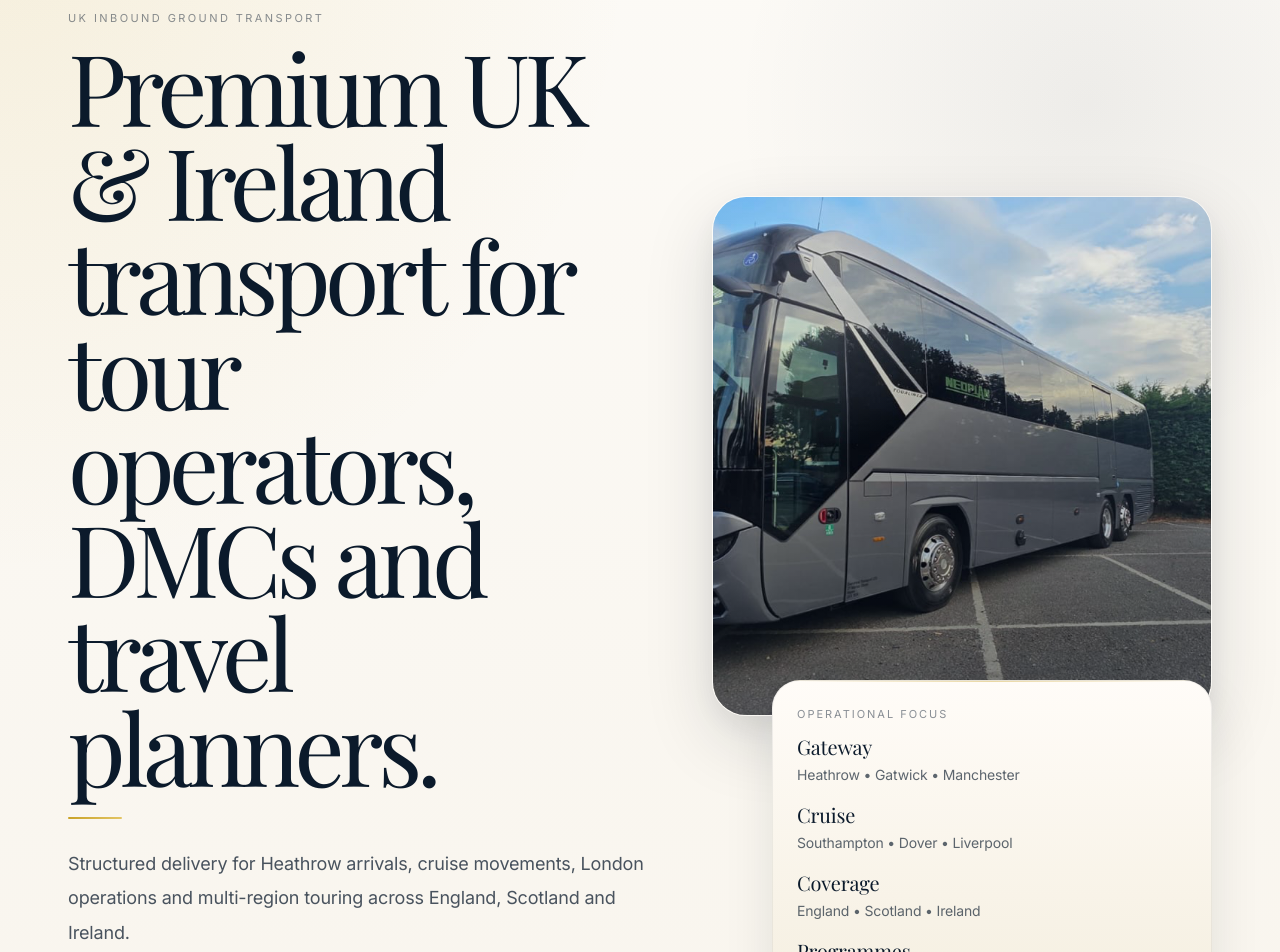
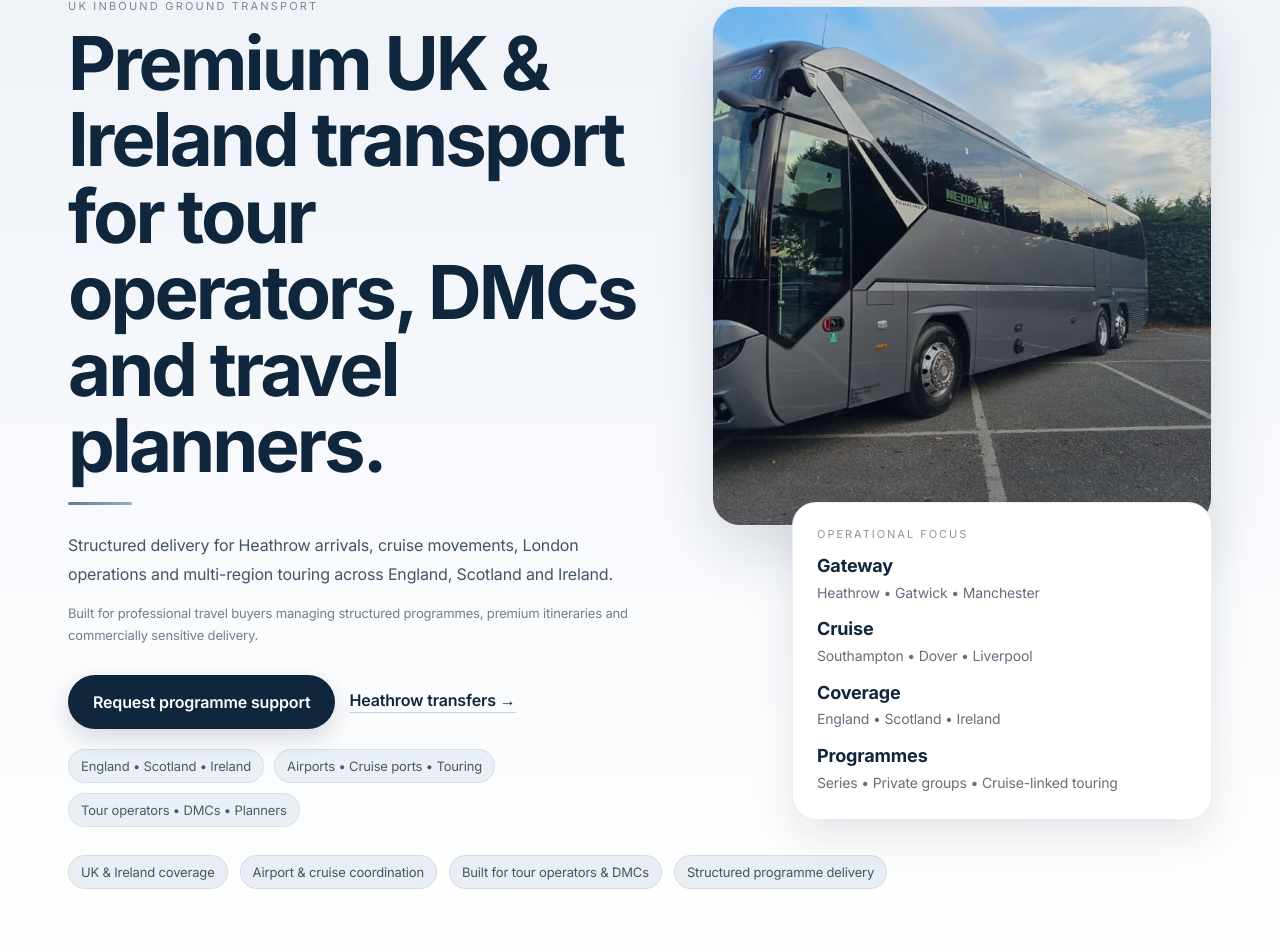
Before and after one commit to kandiahtk-crypto/Project-, a Next.js app: page / in a window 1280 px wide. Shown: the part 133-1085 px from the top of the page. Built offline with nearby package versions, Linux system fonts and the light colour scheme; a web font is replaced by a local one.

Commit message:
Update page.tsx

```diff
--- a/src/app/page.tsx
+++ b/src/app/page.tsx
@@ -10,7 +10,6 @@ const organizationSchema = {
   name: "UK Inbound Ground Transport",
   url: siteUrl,
   logo: `${siteUrl}/logo.png`,
-  sameAs: [],
   contactPoint: [
     {
       "@type": "ContactPoint",
@@ -44,10 +43,6 @@ const serviceSchema = {
   ],
   serviceType:
     "Group ground transport for tour operators, DMCs and travel planners",
-  audience: {
-    "@type": "BusinessAudience",
-    audienceType: "Tour operators, DMCs, travel planners",
-  },
 };
 
 const faqSchema = {
@@ -267,17 +262,16 @@ export default function HomePage() {
               </div>
 
               <div style={heroVisualStack}>
-                <div style={heroImageFrame} className="hero-image luxury-card">
+                <div style={heroImageFrame} className="hero-image premium-card">
                   <img
                     src="/hero-coach.png"
                     alt="Luxury UK touring coach"
                     style={heroImage}
                   />
                   <div style={heroImageOverlay} />
-                  <div style={heroImageGlow} />
                 </div>
 
-                <div style={heroFloatingCard} className="luxury-card">
+                <div style={heroFloatingCard} className="premium-card">
                   <p style={floatingEyebrow}>Operational focus</p>
 
                   <div style={floatingGrid}>
@@ -313,18 +307,12 @@ export default function HomePage() {
               </div>
             </div>
           </div>
-        </div>
-      </section>
 
-      <section style={proofStripSection}>
-        <div style={containerWide}>
           <div style={proofStrip}>
-            <span style={proofItem}>✔ UK &amp; Ireland coverage</span>
-            <span style={proofItem}>✔ Airport &amp; cruise coordination</span>
-            <span style={proofItem}>
-              ✔ Built for tour operators &amp; DMCs
-            </span>
-            <span style={proofItem}>✔ Structured programme delivery</span>
+            <span style={proofItem}>UK &amp; Ireland coverage</span>
+            <span style={proofItem}>Airport &amp; cruise coordination</span>
+            <span style={proofItem}>Built for tour operators &amp; DMCs</span>
+            <span style={proofItem}>Structured programme delivery</span>
           </div>
         </div>
       </section>
@@ -349,7 +337,7 @@ export default function HomePage() {
           </div>
 
           <div style={gatewayEditorialGrid} className="gateway-grid">
-            <div style={gatewayEditorialCard} className="luxury-card">
+            <div style={gatewayEditorialCard} className="premium-card">
               <div style={gatewayAccent} />
               <p style={gatewayHeading}>Airports</p>
 
@@ -394,7 +382,7 @@ export default function HomePage() {
               </div>
             </div>
 
-            <div style={gatewayEditorialCard} className="luxury-card">
+            <div style={gatewayEditorialCard} className="premium-card">
               <div style={gatewayAccent} />
               <p style={gatewayHeading}>Cruise ports</p>
 
@@ -471,7 +459,7 @@ export default function HomePage() {
         </div>
       </section>
 
-      <section style={sectionSoft}>
+      <section style={sectionTint}>
         <div style={containerWide}>
           <div style={sectionSplit} className="split-grid">
             <div>
@@ -490,7 +478,7 @@ export default function HomePage() {
             </div>
 
             <div style={planningGrid} className="feature-grid">
-              <article style={planningCard} className="luxury-card">
+              <article style={planningCard} className="premium-card">
                 <div style={cardAccent} />
                 <h3 style={cardTitle}>Programme-first approach</h3>
                 <p style={cardText}>
@@ -499,7 +487,7 @@ export default function HomePage() {
                 </p>
               </article>
 
-              <article style={planningCard} className="luxury-card">
+              <article style={planningCard} className="premium-card">
                 <div style={cardAccent} />
                 <h3 style={cardTitle}>Multi-region coordination</h3>
                 <p style={cardText}>
@@ -508,7 +496,7 @@ export default function HomePage() {
                 </p>
               </article>
 
-              <article style={planningCard} className="luxury-card">
+              <article style={planningCard} className="premium-card">
                 <div style={cardAccent} />
                 <h3 style={cardTitle}>Reliable delivery</h3>
                 <p style={cardText}>
@@ -541,7 +529,7 @@ export default function HomePage() {
                   key={item.title}
                   href={item.href}
                   style={planningCard}
-                  className="luxury-card"
+                  className="premium-card"
                 >
                   <div style={cardTopRow}>
                     <h3 style={cardTitle}>{item.title}</h3>
@@ -580,7 +568,7 @@ export default function HomePage() {
                 key={market.title}
                 href={market.href}
                 style={marketCard}
-                className="luxury-card"
+                className="premium-card"
               >
                 <div style={cardTopRow}>
                   <h3 style={cardTitle}>{market.title}</h3>
@@ -619,7 +607,7 @@ export default function HomePage() {
                 key={item.title}
                 href={item.href}
                 style={regionCard}
-                className="luxury-card"
+                className="premium-card"
               >
                 <div style={cardAccent} />
                 <div style={cardTopRow}>
@@ -651,7 +639,7 @@ export default function HomePage() {
                 programme delivery.
               </p>
 
-              <div style={editorialPanel} className="luxury-card">
+              <div style={editorialPanel} className="premium-card">
                 <p style={panelEyebrow}>Example England itinerary</p>
                 <p style={panelText}>
                   London arrivals, Oxford, Bath, Cambridge, York and the Lake
@@ -690,7 +678,6 @@ export default function HomePage() {
       <section style={leadSection}>
         <div style={containerNarrow}>
           <p style={sectionLabel}>Programme enquiry</p>
-
           <h2 style={sectionTitle}>
             Tell us about your programme requirements.
           </h2>
@@ -750,29 +737,36 @@ const containerNarrow: CSSProperties = {
 };
 
 const heroSection: CSSProperties = {
-  padding: "44px 0 82px",
+  padding: "46px 0 78px",
   background:
-    "radial-gradient(circle at top left, rgba(201,162,39,0.12), transparent 34%), radial-gradient(circle at 85% 12%, rgba(11,26,43,0.06), transparent 22%), linear-gradient(180deg, #FCFAF6 0%, #F8F4EC 100%)",
+    "linear-gradient(180deg, #EEF3F8 0%, #F7F9FC 52%, #FFFFFF 100%)",
 };
 
-const proofStripSection: CSSProperties = {
-  padding: "22px 0 8px",
+const section: CSSProperties = {
+  padding: "100px 0",
 };
 
-const proofStrip: CSSProperties = {
-  display: "flex",
-  flexWrap: "wrap",
-  gap: 24,
-  alignItems: "center",
+const sectionSoft: CSSProperties = {
+  padding: "94px 0",
+  background: "linear-gradient(180deg, #F8FAFC 0%, #EEF3F7 100%)",
 };
 
-const proofItem: CSSProperties = {
-  fontSize: 14,
-  color: "rgba(11,26,43,0.68)",
+const sectionTint: CSSProperties = {
+  padding: "94px 0",
+  background: "linear-gradient(180deg, #F2F5F9 0%, #E8EEF4 100%)",
+};
+
+const leadSection: CSSProperties = {
+  padding: "100px 0",
+  background: "linear-gradient(180deg, #F6F8FB 0%, #EDF2F6 100%)",
+};
+
+const ctaSection: CSSProperties = {
+  padding: "90px 0 48px",
 };
 
 const heroShell: CSSProperties = {
-  padding: "24px 0 0",
+  paddingTop: 10,
 };
 
 const heroGrid: CSSProperties = {
@@ -784,7 +778,6 @@ const heroGrid: CSSProperties = {
 
 const heroContent: CSSProperties = {
   position: "relative",
-  zIndex: 2,
 };
 
 const heroVisualStack: CSSProperties = {
@@ -796,96 +789,56 @@ const heroVisualStack: CSSProperties = {
 
 const heroImageFrame: CSSProperties = {
   position: "relative",
-  minHeight: 360,
-  borderRadius: 34,
+  minHeight: 320,
+  borderRadius: 28,
   overflow: "hidden",
-  border: "1px solid rgba(255,255,255,0.35)",
-  boxShadow:
-    "0 24px 70px rgba(11,26,43,0.14), 0 12px 30px rgba(11,26,43,0.06)",
+  boxShadow: "0 24px 60px rgba(18, 36, 56, 0.14)",
+  border: "1px solid rgba(18, 36, 56, 0.08)",
 };
 
 const heroImage: CSSProperties = {
   width: "100%",
   height: "100%",
-  minHeight: 360,
+  minHeight: 320,
   objectFit: "cover",
-  transform: "scale(1.03)",
 };
 
 const heroImageOverlay: CSSProperties = {
   position: "absolute",
   inset: 0,
   background:
-    "linear-gradient(180deg, rgba(11,26,43,0.04) 0%, rgba(11,26,43,0.38) 100%)",
-};
-
-const heroImageGlow: CSSProperties = {
-  position: "absolute",
-  inset: 0,
-  background:
-    "radial-gradient(circle at 20% 20%, rgba(255,255,255,0.20), transparent 26%)",
-  pointerEvents: "none",
+    "linear-gradient(180deg, rgba(10,29,48,0.04) 0%, rgba(10,29,48,0.34) 100%)",
 };
 
 const heroFloatingCard: CSSProperties = {
   position: "relative",
-  marginTop: -54,
+  marginTop: -42,
   marginLeft: "auto",
-  width: "min(92%, 440px)",
-  padding: "26px 24px",
-  borderRadius: 28,
-  background: "linear-gradient(180deg, #FFFCF8 0%, #F4EEDF 100%)",
-  border: "1px solid rgba(11,26,43,0.06)",
-  boxShadow: "0 20px 50px rgba(11,26,43,0.10)",
-  zIndex: 3,
+  width: "min(92%, 420px)",
+  padding: "24px",
+  borderRadius: 24,
+  background: "#FFFFFF",
+  border: "1px solid rgba(18, 36, 56, 0.08)",
+  boxShadow: "0 18px 40px rgba(18, 36, 56, 0.10)",
 };
 
-const floatingEyebrow: CSSProperties = {
-  margin: "0 0 14px",
-  fontSize: 11,
-  letterSpacing: "0.18em",
-  textTransform: "uppercase",
-  color: "rgba(11,26,43,0.48)",
+const proofStrip: CSSProperties = {
+  marginTop: 28,
+  display: "flex",
+  flexWrap: "wrap",
+  gap: 12,
 };
 
-const floatingGrid: CSSProperties = {
-  display: "grid",
-  gap: 16,
-};
-
-const floatingValue: CSSProperties = {
-  margin: "0 0 4px",
-  fontSize: 20,
-  lineHeight: 1.2,
-  color: "#0B1A2B",
-  fontFamily: "var(--font-serif)",
-  fontWeight: 400,
-};
-
-const floatingLabel: CSSProperties = {
-  margin: 0,
-  fontSize: 14,
-  lineHeight: 1.7,
-  color: "rgba(11,26,43,0.66)",
-};
-
-const section: CSSProperties = {
-  padding: "104px 0",
-};
-
-const sectionSoft: CSSProperties = {
-  padding: "96px 0",
-  background: "linear-gradient(180deg, #F8F5EF 0%, #F3EEE4 100%)",
-};
-
-const leadSection: CSSProperties = {
-  padding: "104px 0",
-  background:
-    "radial-gradient(circle at top right, rgba(201,162,39,0.08), transparent 30%), linear-gradient(180deg, #FCFAF6 0%, #F7F3EC 100%)",
-};
-
-const ctaSection: CSSProperties = {
-  padding: "92px 0 48px",
+const proofItem: CSSProperties = {
+  display: "inline-flex",
+  alignItems: "center",
+  minHeight: 34,
+  padding: "0 12px",
+  borderRadius: 999,
+  background: "#E8EEF4",
+  border: "1px solid rgba(18,36,56,0.08)",
+  fontSize: 13,
+  color: "rgba(18, 36, 56, 0.76)",
 };
 
 const sectionSplit: CSSProperties = {
@@ -897,81 +850,82 @@ const sectionSplit: CSSProperties = {
 const eyebrow: CSSProperties = {
   margin: 0,
   fontSize: 11,
-  letterSpacing: "0.22em",
+  letterSpacing: "0.2em",
   textTransform: "uppercase",
-  color: "rgba(11, 26, 43, 0.48)",
+  color: "rgba(18, 36, 56, 0.52)",
 };
 
 const sectionLabel: CSSProperties = {
   margin: "0 0 12px",
   fontSize: 11,
-  letterSpacing: "0.22em",
+  letterSpacing: "0.2em",
   textTransform: "uppercase",
-  color: "rgba(11, 26, 43, 0.48)",
+  color: "rgba(18, 36, 56, 0.52)",
 };
 
 const heroTitle: CSSProperties = {
-  margin: "14px 0 24px",
-  maxWidth: 820,
-  fontSize: "clamp(2.9rem, 8vw, 6.2rem)",
-  lineHeight: 0.95,
-  letterSpacing: "-0.055em",
-  fontWeight: 400,
-  fontFamily: "var(--font-serif)",
-  color: "#0B1A2B",
+  margin: "12px 0 18px",
+  maxWidth: 760,
+  fontSize: "clamp(2.2rem, 5.8vw, 4.8rem)",
+  lineHeight: 1.03,
+  letterSpacing: "-0.04em",
+  fontWeight: 700,
+  fontFamily: "var(--font-sans)",
+  color: "#10263C",
 };
 
 const sectionTitle: CSSProperties = {
   margin: "0 0 18px",
   maxWidth: 780,
-  fontSize: "clamp(2.1rem, 4vw, 3.9rem)",
-  lineHeight: 1.03,
+  fontSize: "clamp(2rem, 4vw, 3.6rem)",
+  lineHeight: 1.04,
   letterSpacing: "-0.03em",
-  fontWeight: 400,
-  fontFamily: "var(--font-serif)",
-  color: "#0B1A2B",
+  fontWeight: 650,
+  fontFamily: "var(--font-sans)",
+  color: "#10263C",
 };
 
 const ctaTitle: CSSProperties = {
   margin: "0 0 18px",
   maxWidth: 760,
-  fontSize: "clamp(2.1rem, 4vw, 3.4rem)",
-  lineHeight: 1.04,
+  fontSize: "clamp(2rem, 4vw, 3.2rem)",
+  lineHeight: 1.05,
   letterSpacing: "-0.03em",
-  fontWeight: 400,
-  fontFamily: "var(--font-serif)",
-  color: "#0B1A2B",
+  fontWeight: 650,
+  fontFamily: "var(--font-sans)",
+  color: "#10263C",
 };
 
 const divider: CSSProperties = {
-  width: 54,
-  height: 2,
-  margin: "18px 0 28px",
+  width: 64,
+  height: 3,
+  margin: "18px 0 26px",
   borderRadius: 999,
-  background: "linear-gradient(90deg, #C9A227 0%, #E3C565 100%)",
+  background: "linear-gradient(90deg, #5B7C99 0%, #94AFC5 100%)",
 };
 
 const luxuryRule: CSSProperties = {
-  width: 76,
-  height: 1,
+  width: 80,
+  height: 2,
   margin: "20px 0 24px",
-  background: "linear-gradient(90deg, #C9A227 0%, rgba(201,162,39,0.18) 100%)",
+  borderRadius: 999,
+  background: "linear-gradient(90deg, #5B7C99 0%, rgba(91,124,153,0.18) 100%)",
 };
 
 const heroText: CSSProperties = {
   margin: 0,
-  maxWidth: 720,
-  fontSize: 18,
-  lineHeight: 1.92,
-  color: "rgba(11, 26, 43, 0.74)",
+  maxWidth: 680,
+  fontSize: 16,
+  lineHeight: 1.8,
+  color: "rgba(18, 36, 56, 0.78)",
 };
 
 const heroSubText: CSSProperties = {
-  margin: "16px 0 0",
-  maxWidth: 640,
-  fontSize: 14,
-  lineHeight: 1.8,
-  color: "rgba(11,26,43,0.58)",
+  margin: "14px 0 0",
+  maxWidth: 620,
+  fontSize: 13,
+  lineHeight: 1.7,
+  color: "rgba(18,36,56,0.58)",
 };
 
 const sectionText: CSSProperties = {
@@ -979,13 +933,13 @@ const sectionText: CSSProperties = {
   maxWidth: 700,
   fontSize: 17,
   lineHeight: 1.9,
-  color: "rgba(11, 26, 43, 0.72)",
+  color: "rgba(18, 36, 56, 0.74)",
 };
 
 const heroActions: CSSProperties = {
-  marginTop: 30,
+  marginTop: 28,
   display: "flex",
-  gap: 16,
+  gap: 14,
   flexWrap: "wrap",
   alignItems: "center",
 };
@@ -994,30 +948,30 @@ const primaryButton: CSSProperties = {
   display: "inline-flex",
   alignItems: "center",
   justifyContent: "center",
-  minHeight: 56,
-  padding: "0 26px",
+  minHeight: 54,
+  padding: "0 24px",
   borderRadius: 999,
-  background: "linear-gradient(180deg, #F4F0E8 0%, #ECE5D8 100%)",
-  color: "#0B1A2B",
+  background: "#10263C",
+  color: "#FFFFFF",
   textDecoration: "none",
   fontWeight: 600,
-  border: "1px solid rgba(11, 26, 43, 0.08)",
-  boxShadow: "0 12px 24px rgba(11, 26, 43, 0.06)",
+  border: "1px solid rgba(16,38,60,0.10)",
+  boxShadow: "0 10px 24px rgba(16,38,60,0.16)",
 };
 
 const secondaryLink: CSSProperties = {
   textDecoration: "none",
-  color: "#0B1A2B",
-  fontWeight: 500,
+  color: "#10263C",
+  fontWeight: 600,
   display: "inline-flex",
   alignItems: "center",
   gap: 6,
   paddingBottom: 2,
-  borderBottom: "1px solid rgba(201,162,39,0.35)",
+  borderBottom: "1px solid rgba(91,124,153,0.34)",
 };
 
 const heroMiniPoints: CSSProperties = {
-  marginTop: 22,
+  marginTop: 20,
   display: "flex",
   flexWrap: "wrap",
   gap: 10,
@@ -1029,10 +983,38 @@ const heroMiniPill: CSSProperties = {
   minHeight: 34,
   padding: "0 12px",
   borderRadius: 999,
-  background: "linear-gradient(180deg, #F4F0E8 0%, #EEE7DB 100%)",
-  border: "1px solid rgba(201, 162, 39, 0.16)",
+  background: "#EAF0F5",
+  border: "1px solid rgba(18,36,56,0.08)",
   fontSize: 13,
-  color: "rgba(11, 26, 43, 0.72)",
+  color: "rgba(18, 36, 56, 0.74)",
+};
+
+const floatingEyebrow: CSSProperties = {
+  margin: "0 0 14px",
+  fontSize: 11,
+  letterSpacing: "0.18em",
+  textTransform: "uppercase",
+  color: "rgba(18,36,56,0.48)",
+};
+
+const floatingGrid: CSSProperties = {
+  display: "grid",
+  gap: 14,
+};
+
+const floatingValue: CSSProperties = {
+  margin: "0 0 4px",
+  fontSize: 18,
+  lineHeight: 1.2,
+  color: "#10263C",
+  fontWeight: 700,
+};
+
+const floatingLabel: CSSProperties = {
+  margin: 0,
+  fontSize: 14,
+  lineHeight: 1.7,
+  color: "rgba(18,36,56,0.66)",
 };
 
 const gatewayEditorialGrid: CSSProperties = {
@@ -1044,18 +1026,18 @@ const gatewayEditorialGrid: CSSProperties = {
 const gatewayEditorialCard: CSSProperties = {
   display: "grid",
   gap: 18,
-  padding: "32px 30px",
-  borderRadius: 32,
-  background: "linear-gradient(180deg, #FBFAF7 0%, #F6F0E6 100%)",
-  border: "1px solid rgba(11, 26, 43, 0.06)",
-  boxShadow: "0 18px 40px rgba(11, 26, 43, 0.06)",
+  padding: "30px 28px",
+  borderRadius: 28,
+  background: "#FFFFFF",
+  border: "1px solid rgba(18, 36, 56, 0.08)",
+  boxShadow: "0 12px 32px rgba(18, 36, 56, 0.06)",
 };
 
 const gatewayAccent: CSSProperties = {
   width: 48,
-  height: 2,
+  height: 3,
   borderRadius: 999,
-  background: "linear-gradient(90deg, #C9A227 0%, #E3C565 100%)",
+  background: "linear-gradient(90deg, #5B7C99 0%, #94AFC5 100%)",
 };
 
 const gatewayHeading: CSSProperties = {
@@ -1063,7 +1045,7 @@ const gatewayHeading: CSSProperties = {
   fontSize: 12,
   letterSpacing: "0.16em",
   textTransform: "uppercase",
-  color: "rgba(11,26,43,0.5)",
+  color: "rgba(18,36,56,0.5)",
 };
 
 const gatewayRichList: CSSProperties = {
@@ -1073,23 +1055,22 @@ const gatewayRichList: CSSProperties = {
 
 const gatewayRichItem: CSSProperties = {
   paddingBottom: 14,
-  borderBottom: "1px solid rgba(11,26,43,0.08)",
+  borderBottom: "1px solid rgba(18,36,56,0.08)",
 };
 
 const gatewayName: CSSProperties = {
   margin: "0 0 4px",
   fontSize: 22,
   lineHeight: 1.25,
-  color: "#0B1A2B",
-  fontFamily: "var(--font-serif)",
-  fontWeight: 400,
+  color: "#10263C",
+  fontWeight: 700,
 };
 
 const gatewayMeta: CSSProperties = {
   margin: 0,
   fontSize: 14,
   lineHeight: 1.7,
-  color: "rgba(11,26,43,0.62)",
+  color: "rgba(18,36,56,0.64)",
 };
 
 const supportGrid: CSSProperties = {
@@ -1099,10 +1080,10 @@ const supportGrid: CSSProperties = {
 
 const supportItem: CSSProperties = {
   paddingBottom: 14,
-  borderBottom: "1px solid rgba(11, 26, 43, 0.08)",
+  borderBottom: "1px solid rgba(18,36,56,0.08)",
   fontSize: 20,
   lineHeight: 1.5,
-  color: "#0B1A2B",
+  color: "#10263C",
 };
 
 const planningGrid: CSSProperties = {
@@ -1125,39 +1106,39 @@ const regionsGrid: CSSProperties = {
 const planningCard: CSSProperties = {
   display: "block",
   padding: "28px",
-  borderRadius: 30,
-  background: "linear-gradient(180deg, #FBFAF7 0%, #F7F2E9 100%)",
-  border: "1px solid rgba(11, 26, 43, 0.06)",
+  borderRadius: 26,
+  background: "#FFFFFF",
+  border: "1px solid rgba(18, 36, 56, 0.08)",
   textDecoration: "none",
-  boxShadow: "0 12px 30px rgba(11, 26, 43, 0.04)",
+  boxShadow: "0 12px 28px rgba(18, 36, 56, 0.05)",
 };
 
 const marketCard: CSSProperties = {
   display: "block",
-  padding: "30px 28px",
-  borderRadius: 30,
-  background: "linear-gradient(180deg, #FBFAF7 0%, #F7F2E9 100%)",
-  border: "1px solid rgba(11, 26, 43, 0.06)",
+  padding: "28px",
+  borderRadius: 26,
+  background: "#FFFFFF",
+  border: "1px solid rgba(18, 36, 56, 0.08)",
   textDecoration: "none",
-  boxShadow: "0 12px 30px rgba(11, 26, 43, 0.04)",
+  boxShadow: "0 12px 28px rgba(18, 36, 56, 0.05)",
 };
 
 const regionCard: CSSProperties = {
   display: "block",
-  padding: "30px 28px",
-  borderRadius: 30,
-  background: "linear-gradient(180deg, #FBFAF7 0%, #F7F2E9 100%)",
-  border: "1px solid rgba(11, 26, 43, 0.06)",
+  padding: "28px",
+  borderRadius: 26,
+  background: "#FFFFFF",
+  border: "1px solid rgba(18, 36, 56, 0.08)",
   textDecoration: "none",
-  boxShadow: "0 12px 30px rgba(11, 26, 43, 0.04)",
+  boxShadow: "0 12px 28px rgba(18, 36, 56, 0.05)",
 };
 
 const cardAccent: CSSProperties = {
   width: 48,
-  height: 2,
+  height: 3,
   borderRadius: 999,
   marginBottom: 16,
-  background: "linear-gradient(90deg, #C9A227 0%, #E3C565 100%)",
+  background: "linear-gradient(90deg, #5B7C99 0%, #94AFC5 100%)",
 };
 
 const cardTopRow: CSSProperties = {
@@ -1170,12 +1151,11 @@ const cardTopRow: CSSProperties = {
 
 const cardTitle: CSSProperties = {
   margin: 0,
-  fontSize: "clamp(1.5rem, 2.4vw, 2rem)",
-  lineHeight: 1.08,
+  fontSize: "clamp(1.35rem, 2.2vw, 1.9rem)",
+  lineHeight: 1.1,
   letterSpacing: "-0.02em",
-  fontWeight: 400,
-  fontFamily: "var(--font-serif)",
-  color: "#0B1A2B",
+  fontWeight: 700,
+  color: "#10263C",
   flex: 1,
 };
 
@@ -1183,23 +1163,23 @@ const cardText: CSSProperties = {
   margin: 0,
   fontSize: 16,
   lineHeight: 1.85,
-  color: "rgba(11, 26, 43, 0.72)",
+  color: "rgba(18, 36, 56, 0.72)",
 };
 
 const cardArrow: CSSProperties = {
   fontSize: 22,
   lineHeight: 1,
-  color: "#C9A227",
-  paddingTop: 6,
+  color: "#5B7C99",
+  paddingTop: 4,
 };
 
 const editorialPanel: CSSProperties = {
   marginTop: 34,
-  padding: "32px 30px",
-  borderRadius: 32,
-  background: "linear-gradient(180deg, #FBFAF7 0%, #F5EFE4 100%)",
-  border: "1px solid rgba(11, 26, 43, 0.06)",
-  boxShadow: "0 18px 40px rgba(11, 26, 43, 0.06)",
+  padding: "30px 28px",
+  borderRadius: 28,
+  background: "#FFFFFF",
+  border: "1px solid rgba(18, 36, 56, 0.08)",
+  boxShadow: "0 12px 28px rgba(18, 36, 56, 0.05)",
 };
 
 const panelEyebrow: CSSProperties = {
@@ -1207,20 +1187,20 @@ const panelEyebrow: CSSProperties = {
   fontSize: 12,
   letterSpacing: "0.16em",
   textTransform: "uppercase",
-  color: "rgba(11, 26, 43, 0.5)",
+  color: "rgba(18, 36, 56, 0.5)",
 };
 
 const panelText: CSSProperties = {
   margin: "0 0 14px",
   fontSize: 16,
   lineHeight: 1.8,
-  color: "rgba(11, 26, 43, 0.72)",
+  color: "rgba(18, 36, 56, 0.72)",
 };
 
 const panelLink: CSSProperties = {
   textDecoration: "none",
-  color: "#0B1A2B",
-  fontWeight: 500,
+  color: "#10263C",
+  fontWeight: 600,
   display: "inline-flex",
   alignItems: "center",
   gap: 6,
@@ -1234,14 +1214,14 @@ const faqList: CSSProperties = {
 
 const faqItem: CSSProperties = {
   padding: "0 0 16px",
-  borderBottom: "1px solid rgba(11, 26, 43, 0.08)",
+  borderBottom: "1px solid rgba(18, 36, 56, 0.08)",
 };
 
 const faqQuestion: CSSProperties = {
   fontSize: 16,
-  fontWeight: 500,
+  fontWeight: 600,
   cursor: "pointer",
-  color: "#0B1A2B",
+  color: "#10263C",
   listStyle: "none",
   display: "flex",
   alignItems: "center",
@@ -1253,15 +1233,15 @@ const faqQuestion: CSSProperties = {
 const faqPlus: CSSProperties = {
   fontSize: 22,
   lineHeight: 1,
-  color: "#C9A227",
-  fontWeight: 400,
+  color: "#5B7C99",
+  fontWeight: 500,
 };
 
 const faqAnswer: CSSProperties = {
   marginTop: 8,
   fontSize: 15,
   lineHeight: 1.7,
-  color: "rgba(11, 26, 43, 0.72)",
+  color: "rgba(18, 36, 56, 0.72)",
 };
 
 const leadIntroBar: CSSProperties = {
@@ -1278,14 +1258,13 @@ const leadIntroPill: CSSProperties = {
   minHeight: 34,
   padding: "0 12px",
   borderRadius: 999,
-  background: "linear-gradient(180deg, #F4F0E8 0%, #EEE7DB 100%)",
-  border: "1px solid rgba(201, 162, 39, 0.16)",
+  background: "#EAF0F5",
+  border: "1px solid rgba(18,36,56,0.08)",
   fontSize: 13,
-  color: "rgba(11, 26, 43, 0.72)",
-  boxShadow: "0 6px 16px rgba(11, 26, 43, 0.03)",
+  color: "rgba(18, 36, 56, 0.72)",
 };
 
 const leadIntroNote: CSSProperties = {
   fontSize: 13,
-  color: "rgba(11, 26, 43, 0.62)",
+  color: "rgba(18, 36, 56, 0.62)",
 };
```
